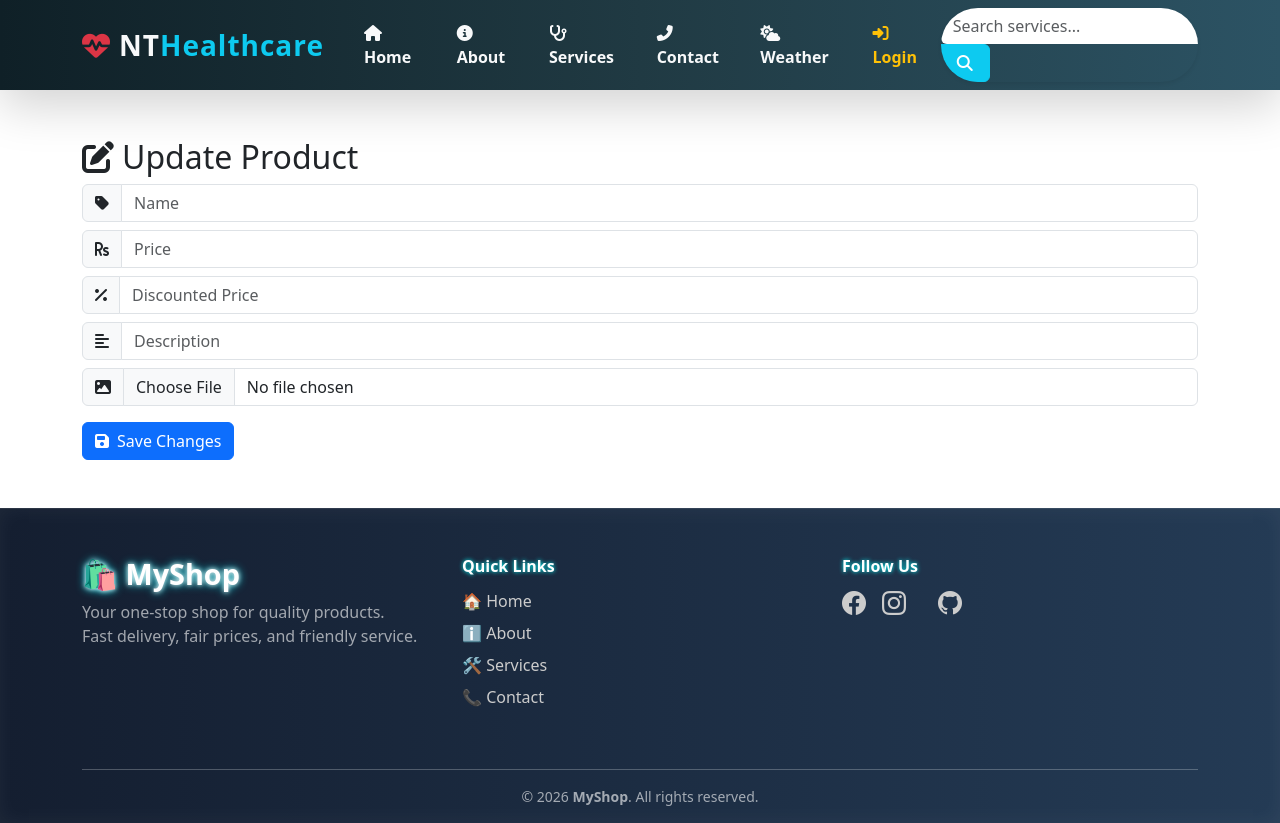
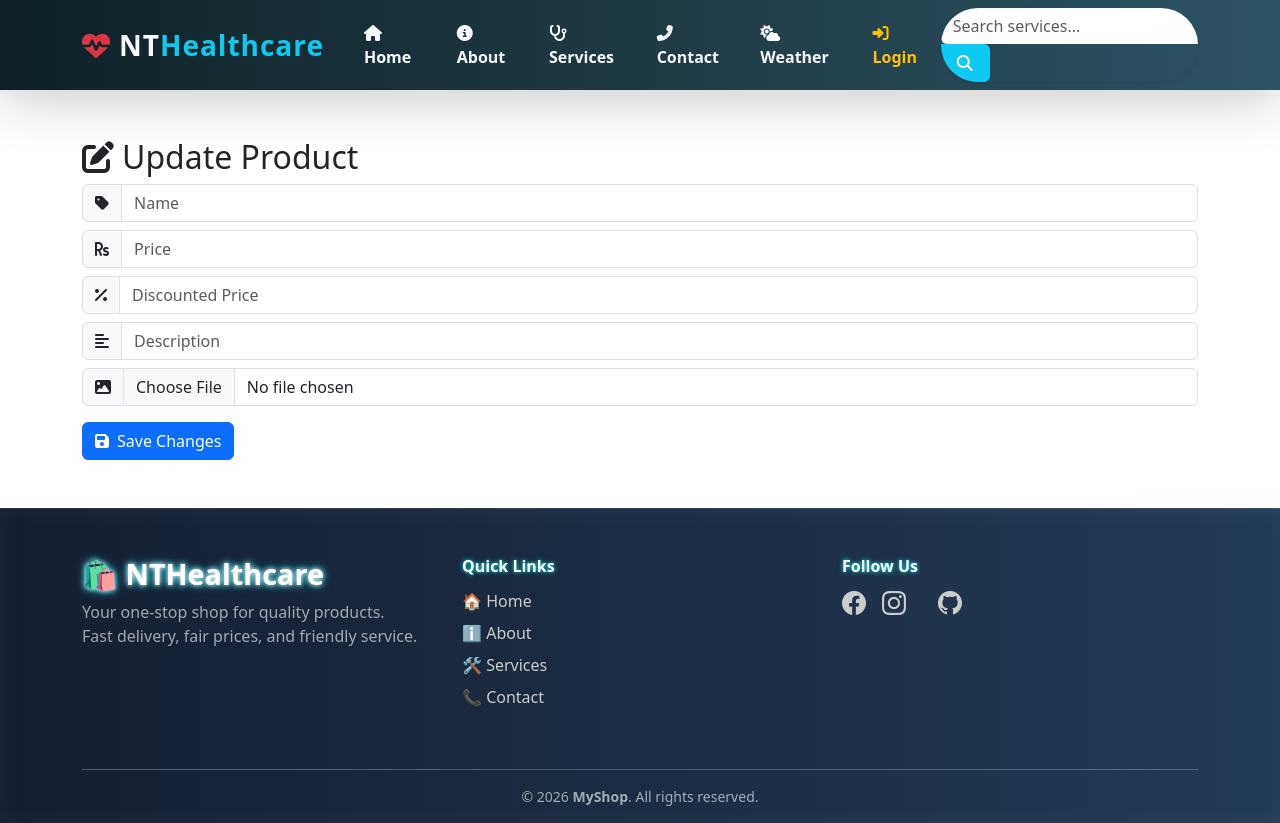
Before and after one commit to Tarunshakya1999/NTHealthcare, a React (Vite) app: page /update/1 in a window 1280 px wide. Built offline with nearby package versions, Linux system fonts and the light colour scheme; no server answers.

Commit message:
instoooall axios

```diff
--- a/src/Footer.jsx
+++ b/src/Footer.jsx
@@ -9,7 +9,7 @@ export default function Footer() {
         <div className="row">
 
           <div className="col-md-4 mb-4">
-            <h5 className="fw-bold logo-glow">🛍️ MyShop</h5>
+            <h5 className="fw-bold logo-glow">🛍️ NTHealthcare</h5>
             <p className="text-light-50">
               Your one-stop shop for quality products. <br />
               Fast delivery, fair prices, and friendly service.
```
